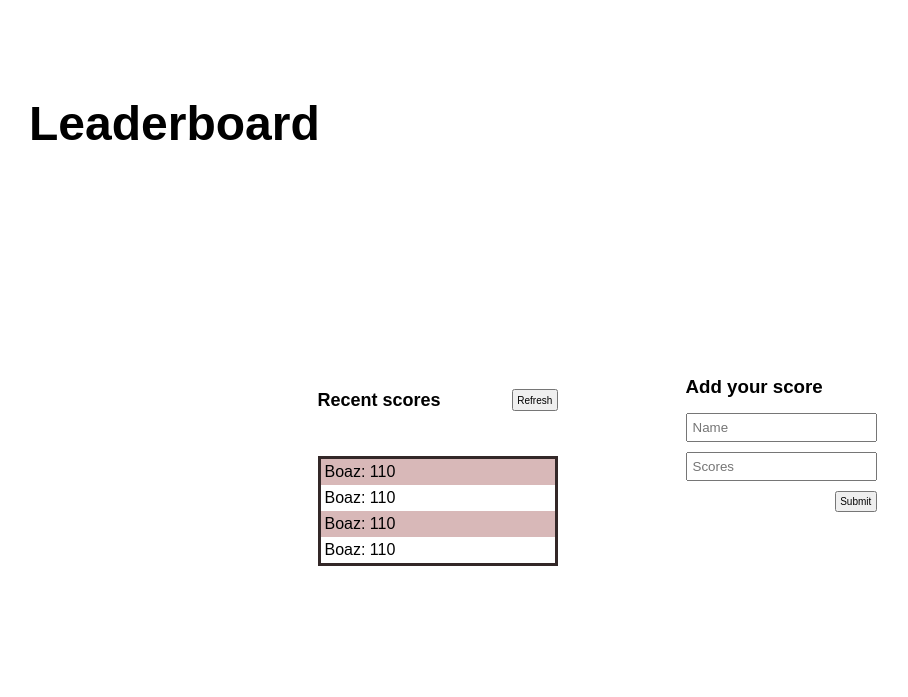
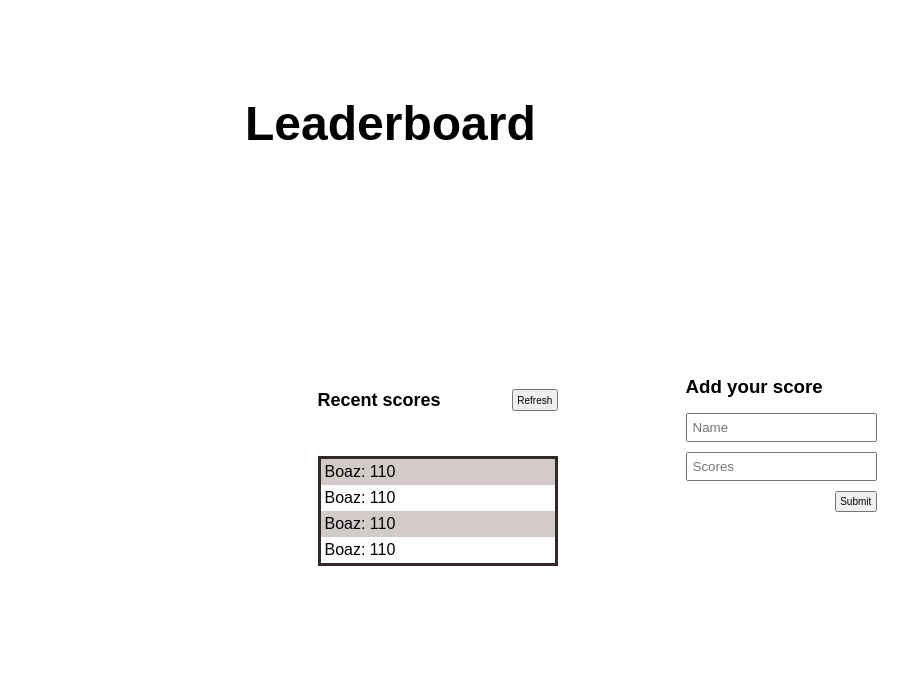
Before and after one commit to Aduda-Boaz/leaderboard, a website built with webpack: page src/index.html in a window 1280 px wide. Shown: the whole page, without its empty margins (43-951 px from the left). Built offline with nearby package versions, Linux system fonts and the light colour scheme.

Commit message:
More styling

```diff
--- a/src/style.css
+++ b/src/style.css
@@ -21,7 +21,7 @@ h2 {
 .title {
   font-size: 3em;
   padding-top: 2em;
-  padding-left: 1.5em;
+  padding-left: 6em;
 }
 
 .container {
@@ -34,6 +34,7 @@ h2 {
 
 .main-container {
   display: flex;
+  padding: 8em;
   gap: 8em;
 }
 
@@ -59,7 +60,6 @@ h2 {
 
 .scores {
   border: rgb(51, 40, 40) solid 0.2rem;
-  border-radius: 40% 26% 46% 47% 1% 1% 1% 1%;
 }
 
 .list-score {
@@ -67,7 +67,7 @@ h2 {
 }
 
 .list-score:nth-child(odd) {
-  background-color: rgb(216, 184, 184);
+  background-color: rgb(211, 202, 202);
 }
 
 form {
```
